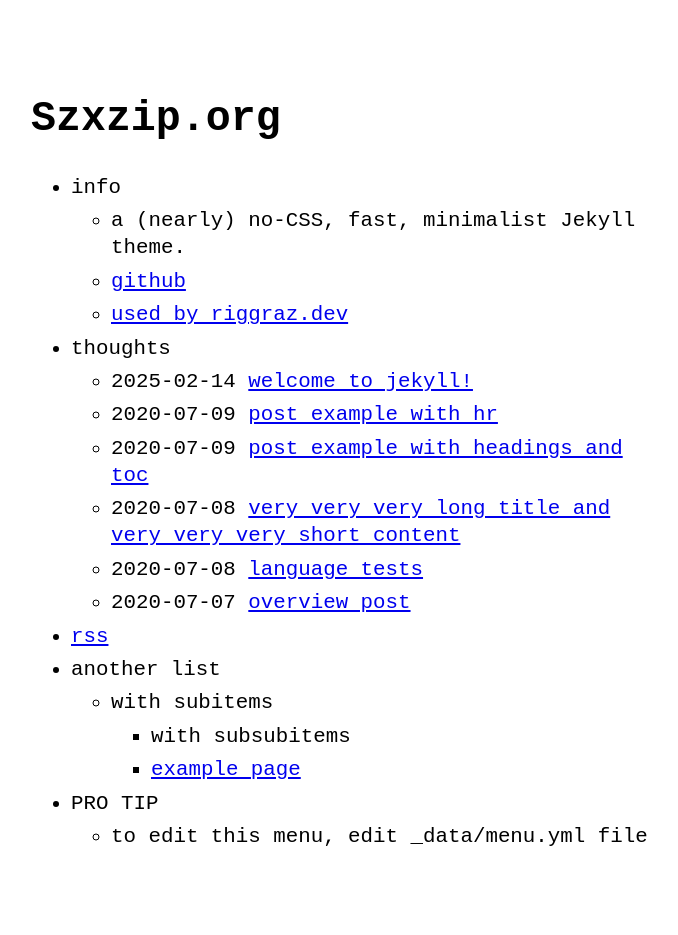
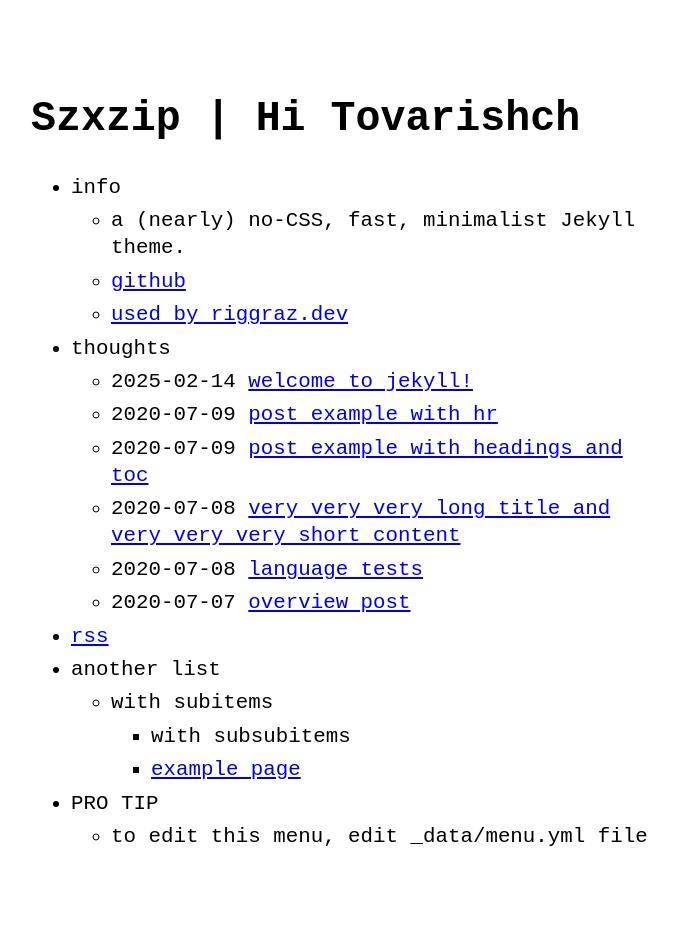
Before and after one commit to szxzip/szxzip.org, a Jekyll site: the page built from index.md, in a window 1280 px wide. Shown: the whole page, without its empty margins (289-967 px from the left). Built offline with Jekyll 4.4.1, drawn with Linux system fonts in a browser that asks for light colours.

Commit message:
Tovarishch

```diff
--- a/_config.yml
+++ b/_config.yml
@@ -18,7 +18,7 @@
 # You can create any custom variable you would like, and they will be accessible
 # in the templates via {{ site.myvariable }}.
 
-title: Szxzip.org
+title: Szxzip | Hi Tovarishch
 author: szxzip
 email: szxzip@gmail.com
 description: >- # this means to ignore newlines until "baseurl:"
```
